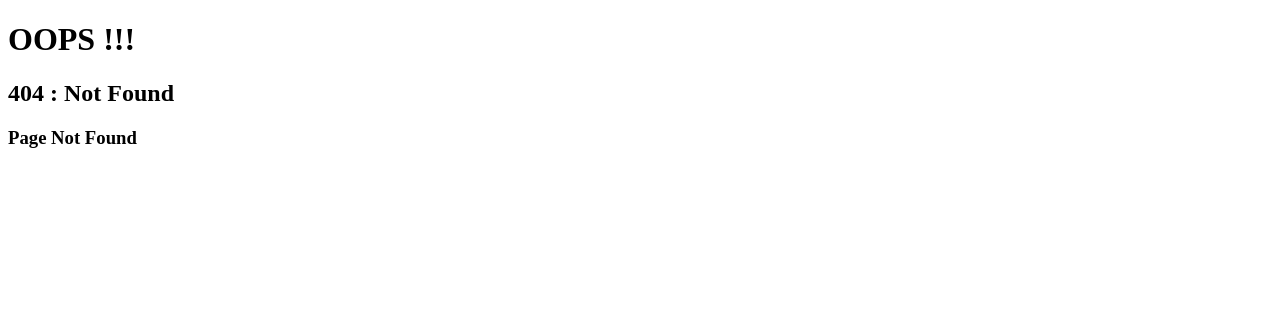
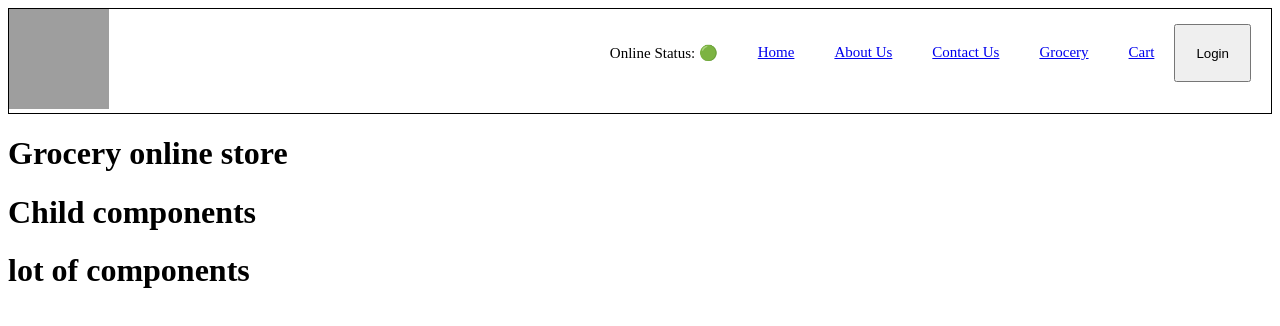
Before and after one commit to sameer2399/Food-Ordering-App, a React (Vite) app: page /Grocery in a window 1280 px wide. Before the commit this address had no page. Shown: the top 326 px of the page. Built offline with nearby package versions, Linux system fonts and the light colour scheme; grey boxes are pictures that could not be loaded.

Commit message:
optimizing, custom hooks, online, offine status, lazy loading

```diff
--- a/src/App.js
+++ b/src/App.js
@@ -1,4 +1,4 @@
-import React from "react";
+import React, {lazy, Suspense} from "react";
 import ReactDOM from "react-dom/client";
 
 import Header from "./components/Header"
@@ -7,6 +7,7 @@ import About from "./components/About";
 import Contact from "./components/Contact";
 import Error from "./components/Error";
 import RestaurantMenu from "./components/RestaurantMenu";
+// import Grocery from "./components/Grocery";
 
 import { createBrowserRouter, RouterProvider, Outlet } from "react-router-dom";
 
@@ -19,6 +20,8 @@ const AppLayout = () => {
     );
 };
 
+
+const Grocery = lazy(() => import("./components/Grocery"));
 
 const appRouter = createBrowserRouter([
     {
@@ -41,6 +44,10 @@ const appRouter = createBrowserRouter([
                 path: "/restaurants/:resId",
                 element: <RestaurantMenu />
             },
+            {
+                path: "/Grocery",
+                element: <Suspense fallback={<h1>Loading.....</h1>}><Grocery /></Suspense>
+            }
         ],
         errorElement: <Error />
     },
--- a/src/components/Body.js
+++ b/src/components/Body.js
@@ -1,5 +1,6 @@
 import RestaurantCard from "./RestaurantCard";
 import Shimmer from "./Shimmer";
+import useOnlineStatus from "../utils/useOnlineStatus";
 // import { resList } from "../utils/mockData";
 import { Link } from "react-router-dom";
 
@@ -8,9 +9,9 @@ import { useState, useEffect } from "react";
 const Body = () => {
 
     //Local State Variable - superpowerfull
-    const [listOfRestaurants, setListOfRestaurants] = useState([]);
+    const [listOfRestaurants, setListOfRestaurants] = useState(null);
 
-    const [filteredRestaurants, setFilteredRestaurants] = useState([]);
+    const [filteredRestaurants, setFilteredRestaurants] = useState(null);
 
     const [searchText, setSearchText] = useState("");
 
@@ -31,8 +32,18 @@ const Body = () => {
         console.log(json);
     };
 
+    const onlineStatus = useOnlineStatus();
 
-    return listOfRestaurants.length === 0 ? <Shimmer /> : (
+    if (onlineStatus === false) {
+        return (
+            <div className="body">
+                <h1>Looks like you are offline !! Please check your internet connection</h1>
+            </div>
+        );
+    }
+
+
+    return !listOfRestaurants ? <Shimmer /> : (
         <div className="body">
             <div className="filter">
                 <div className="Search">
--- /dev/null
+++ b/src/components/Grocery.js
@@ -0,0 +1,11 @@
+const Grocery = () => {
+    return (
+        <div>
+            <h1> Grocery online store </h1>
+            <h1> Child components </h1>
+            <h1> lot of components </h1>
+        </div>
+    );
+}
+
+export default Grocery;
--- a/src/components/Header.js
+++ b/src/components/Header.js
@@ -1,12 +1,14 @@
 import { LOGO_URL } from "../utils/constants";
 import { useState } from "react";
+import useOnlineStatus from "../utils/useOnlineStatus";
 
 import { Link } from "react-router-dom";
 
 const Header = () => {
 
+
     const [btnNameReact, setBtnNameReact] = useState("Login");
-
+    const onlineStatus = useOnlineStatus();
     return (
         <div className="header">
 
@@ -17,6 +19,9 @@ const Header = () => {
             <div className="nav-items">
                 <ul>
                     <li>
+                        Online Status: {onlineStatus ? "🟢" : "🔴"}
+                    </li>
+                    <li>
                         <Link to="/">Home</Link>
                     </li>
                     <li>
@@ -24,6 +29,9 @@ const Header = () => {
                     </li>
                     <li>
                         <Link to="/contact">Contact Us</Link>
+                    </li>
+                    <li>
+                        <Link to="/grocery">Grocery</Link>
                     </li>
                     <li>
                         <Link to="/cart">Cart</Link>
--- a/src/components/RestaurantMenu.js
+++ b/src/components/RestaurantMenu.js
@@ -1,32 +1,19 @@
-import { useEffect, useState } from 'react';
 import Shimmer from './Shimmer';
 import { useParams } from 'react-router-dom';
-import { MENU_API } from '../utils/constants';
+import useRestaurantMenu from '../utils/useRestaurantMenu';
 
 
 const RestaurantMenu = () => {
 
-const [resInfo, setResInfo] = useState([]);
 const { resId }  = useParams();
 
-useEffect(() => {
-    fetchMenu();
-}, []);
+const resInfo = useRestaurantMenu(resId);
 
-const fetchMenu = async () => {
-    const data = await fetch(MENU_API+ resId);
-    const json = await data.json();
-
-    console.log(json);
-
-    setResInfo(json.data);
-}
-
-if(resInfo.length === 0) {
+if(!resInfo) {
     return <Shimmer />
 }
 
-const { name, cuisines, costForTwoMessage } = resInfo?.cards?.[0]?.card.card.info;
+const { name, cuisines, costForTwoMessage } = resInfo?.cards?.[0]?.card?.card?.info;
 
 const { itemCards }  = resInfo?.cards[3].groupedCard.cardGroupMap.REGULAR.cards.splice(1, 5).find(item => item.card.card.title === "Recommended" && item.card.card.title).card.card;
 
--- /dev/null
+++ b/src/utils/useOnlineStatus.js
@@ -0,0 +1,21 @@
+import { useEffect, useState } from "react";
+
+const useOnlineStatus = () => {
+
+    const [onlineStatus, setOnlineStatus] = useState(true);
+    // check if the browser is online
+    useEffect(() => {
+        window.addEventListener("offline", () => {
+            setOnlineStatus(false);
+        });
+        window.addEventListener("online", () => {
+            setOnlineStatus(true);
+        });
+
+    }, []);
+
+    //boolean value
+    return onlineStatus
+};
+
+export default useOnlineStatus;
--- /dev/null
+++ b/src/utils/useRestaurantMenu.js
@@ -0,0 +1,32 @@
+
+import { useState, useEffect } from 'react';
+import { MENU_API } from './constants';
+
+
+const useRestaurantMenu = (resId) => {
+
+
+    console.log(resId);
+    const [resInfo, setResInfo] = useState(null);
+
+
+    useEffect(() => {
+        fetchMenu();
+    }, []);
+
+    const fetchMenu = async () => {
+        const data = await fetch(MENU_API+ resId);
+        const json = await data.json();
+
+        console.log(json);
+
+        setResInfo(json.data);
+    }
+
+    console.log(resInfo);
+    return resInfo;
+
+
+}
+
+export default useRestaurantMenu;
```
